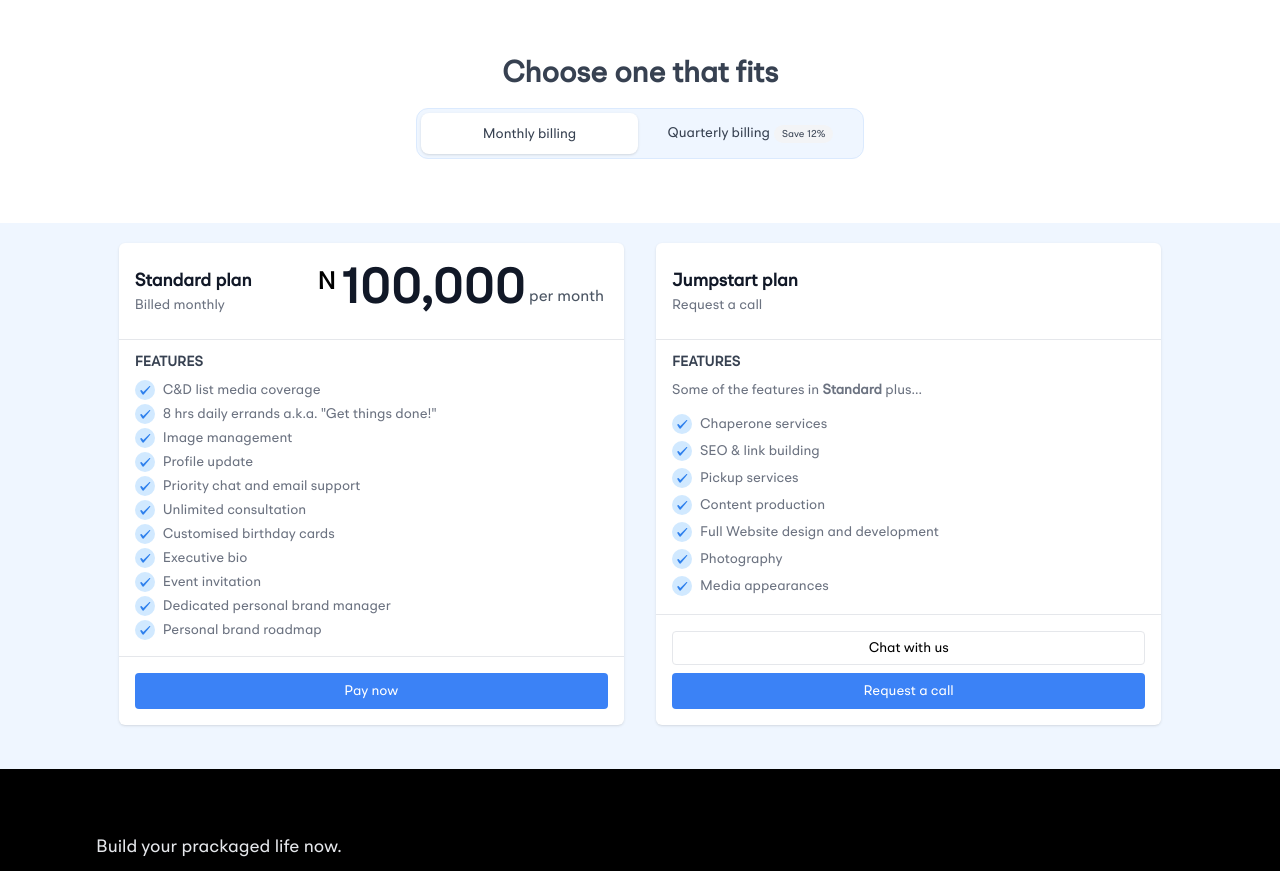
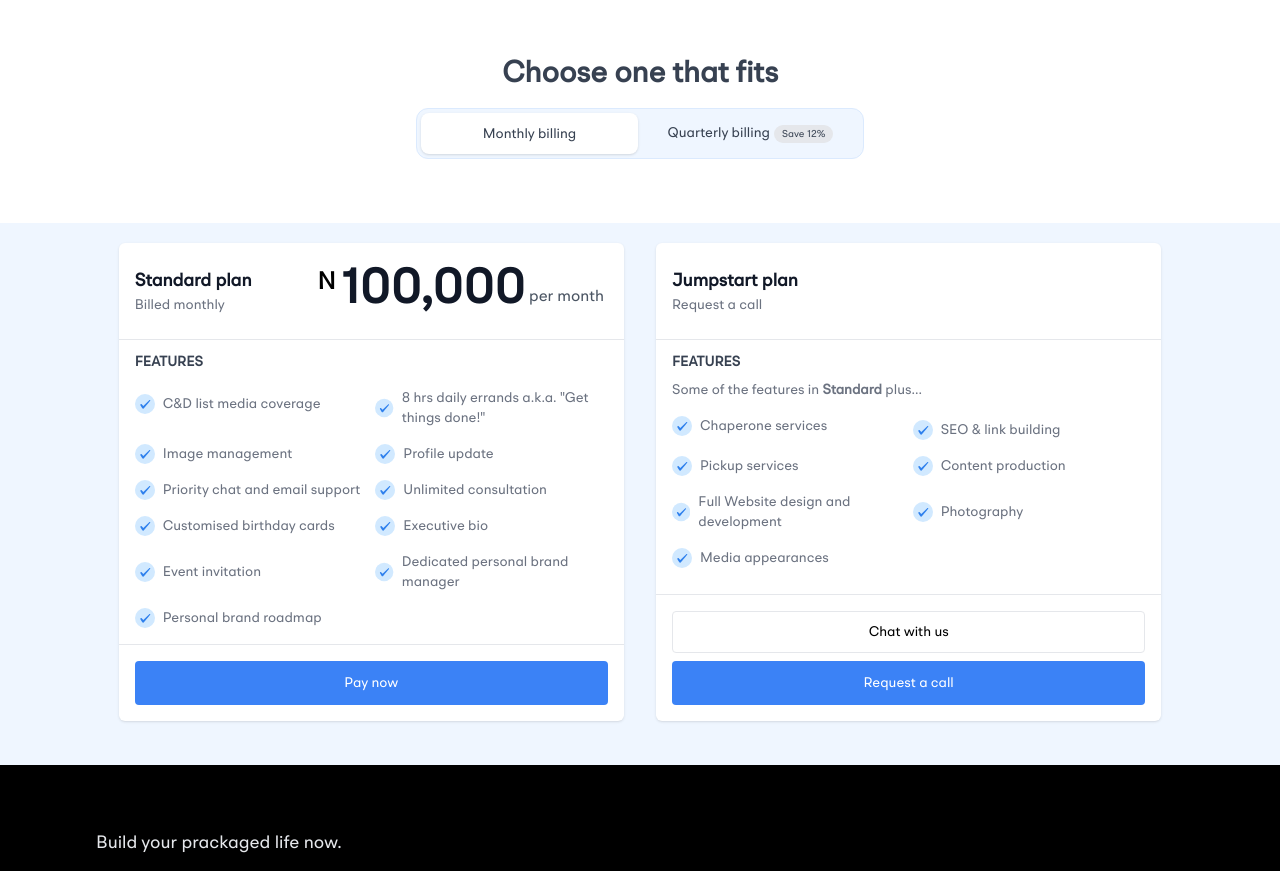
Before and after one commit to CyberGeni/prackage, a React (Vite) app: page /pricing in a window 1280 px wide. Shown: the part 520-1391 px from the top of the page. Built offline with nearby package versions, Linux system fonts and the light colour scheme.

Commit message:
completed pricing page

```diff
--- a/src/components/Footer.jsx
+++ b/src/components/Footer.jsx
@@ -5,14 +5,14 @@ function Footer() {
     <footer className="bg-black px-12 py-12 sm:px-16 md:px-24 md:py-16">
         <section className="pb-12">
             <p className="text-gray-200 text-lg w-1/2">Build your prackaged life now.</p>
-            <button className="bg-blue-600 text-white rounded px-6 py-3 mt-4 hover:text-blue-600 hover:border-2 hover:border-blue-600 hover:bg-transparent transition-all">View plans</button>
+            <button className="bg-blue-600 text-white rounded px-6 py-3 mt-4 hover:bg-blue-700 transition-all">View plans</button>
         </section>
         <section className="border-y border-gray-600 grid grid-cols-2 sm:grid-cols-4 gap-x-10 sm:gap-x-0 gap-y-4 py-12">
             <ul className="space-y-4 flex flex-col ">
                 <Link to="/" className="text-gray-400 mt-7  text-sm">Product</Link>
                 <Link to="/" className="text-gray-200 flex flex-wrap">Gifting <span className="bg-slate-700 text-xs sm:text-[9px] lg:text-xs rounded-full px-2 py-1 ml-1">Coming Soon</span></Link>
                 <Link to="/humark" className="text-gray-200">Solutions</Link>
-                <Link to="/" className="text-gray-200">Pricing</Link>
+                <Link to="/pricing" className="text-gray-200">Pricing</Link>
             </ul>
             <ul className="space-y-4 flex flex-col ">
                 <Link to="/" className="text-gray-400 mt-7 text-sm">Company</Link>
--- a/src/components/Navbar.jsx
+++ b/src/components/Navbar.jsx
@@ -36,7 +36,7 @@ function Navbar() {
 
           <div className="flex flex-col w-auto md:space-x-8 md:pr-10 md:flex-row md:items-center md:justify-center space-y-4 md:space-y-0">
             <button className="md:w-max hover:text-xl transition-all">Log In</button>
-            <button className="text-xl md:text-base md:rounded  md:w-max w-full bg-blue-600 mb-0 text-white px-6 py-4 md:py-2 md:hover:text-blue-600 md:hover:border-2 md:hover:border-blue-600 md:hover:bg-transparent transition-all ">Sign Up</button>
+            <button className="text-xl md:text-base md:rounded  md:w-max w-full bg-blue-600 mb-0 text-white px-6 py-4 md:py-2 md:hover:bg-blue-700 transition-all ">Sign Up</button>
           </div>
         </div>
         <img onClick={handleClick} className="px-10 py-8 md:hidden md:h-fit" src={Menu} alt="" />
--- a/src/components/Tab.jsx
+++ b/src/components/Tab.jsx
@@ -108,7 +108,7 @@ export default function HorizontalTab() {
               className={({ selected }) =>
                 classNames(
                   "w-full rounded-lg py-2.5 text-sm font-medium leading-5 text-gray-700",
-                  "ring-white ring-opacity-60 ring-offset-2 ring-offset-blue-100 focus:outline-none focus:ring-2",
+                  "ring-white ring-opacity-60 ring-offset-2 ring-offset-blue-100 focus:outline-none",
                   selected
                     ? "bg-white shadow"
                     : "text-gray-500 hover:bg-white/[0.12] hover:bg-blue-100"
@@ -121,7 +121,7 @@ export default function HorizontalTab() {
               className={({ selected }) =>
                 classNames(
                   "w-full rounded-lg py-2.5 text-sm font-medium leading-5 text-gray-700",
-                  "ring-white ring-opacity-60 ring-offset-2 ring-offset-blue-100 focus:outline-none focus:ring-2",
+                  "ring-white ring-opacity-60 ring-offset-2 ring-offset-blue-50/5 focus:outline-none ",
                   selected
                     ? "bg-white shadow"
                     : "text-gray-500 hover:bg-white/[0.12] hover:bg-blue-100"
@@ -129,7 +129,7 @@ export default function HorizontalTab() {
               }
             >
               Quarterly billing
-              <span className="text-[10px] bg-gray-100 text-gray-700 rounded-full ml-1 px-2 py-1">Save 12%</span>
+              <span className="text-[10px] bg-gray-200 text-gray-700 rounded-full ml-1 px-2 py-1">Save 12%</span>
             </Tab>
         </Tab.List>
         </div>
@@ -173,8 +173,8 @@ export default function HorizontalTab() {
                     {!bill.price &&
                       <p className="text-sm text-gray-500 px-4 pb-3">Some of the features in <span className="font-semibold">Standard</span> plus... </p>
                     }
-                    <div className="grid space-y-1 px-4 h-full">
-
+                    <div className=" px-4 h-full">
+                      <div className="grid grid-cols-1 sm:grid-cols-2 md:grid-cols-1 lg:grid-cols-2 lg:gap-2 space-y-3 lg:space-y-2">
                       {bill.features.map((feature) => (
                         <div
                           key={feature}
@@ -196,17 +196,18 @@ export default function HorizontalTab() {
                               fill="#2F80ED"
                             />
                           </svg>
-                        <p className="text-wrap w-fit text-sm font-normal leading-5 text-gray-500">
+                          <p className="text-wrap w-fit h-fit text-sm font-normal leading-5 text-gray-500">
                             {feature}
                           </p>
                         </div>
                       ))}
                       </div>
+                    </div>
                     <div className="p-4 space-y-2 border-t border-t-gray-200 mt-4 flex flex-col justify-end mb-0">
                       {bill.subCta &&
-                        <a href={""} className="flex justify-center border hover:bg-gray-50 transition-all border-gray-200 rounded p-1.5 text-sm">{bill.subCta}</a>
+                        <a href={""} className="flex justify-center border hover:bg-gray-50 transition-all border-gray-200 rounded p-2.5 text-sm">{bill.subCta}</a>
                       }
-                      <a href={""} className="flex justify-center bg-blue-500 hover:bg-white hover:text-blue-600 transition-all hover:ring rounded p-2 text-white text-sm">{bill.cta}</a>
+                      <a href={""} className="flex justify-center bg-blue-500 hover:bg-blue-700 transition-all rounded p-3 text-white text-sm">{bill.cta}</a>
                     </div>
                   </div>
                 ))}
--- a/src/pages/About.jsx
+++ b/src/pages/About.jsx
@@ -35,7 +35,7 @@ function About() {
         <img src={PeopleTouchingHands} alt="" />
 
         {/* our story */}
-        <section className="px-12 py-16 sm:px-16 md:px-24 md:py-10 my-4 grid md:grid-cols-2 gap-x-12">
+        <section className="px-12 py-16 sm:px-16 md:px-24 md:py-10 my-4 grid md:grid-cols-2 gap-x-12 lg:gap-x-20">
           <h4 className="text-xl md:text-2xl my-3 font-semibold md:col-span-2">
             Our story
           </h4>
@@ -75,7 +75,7 @@ function About() {
         <Carousel />
 
         {/* contact */}
-        <section className="px-10 py-6 sm:px-14 md:px-16 md:py-10 my-2">
+        <section className="px-10 py-6 sm:px-14 md:px-16 lg:px-24 md:py-10 my-2">
           <h2 className="text-gray-900 text-xl md-text-2xl font-semibold my-2">
             Contact us
           </h2>
```
Lines whose indentation alone changed are shown as unchanged.
